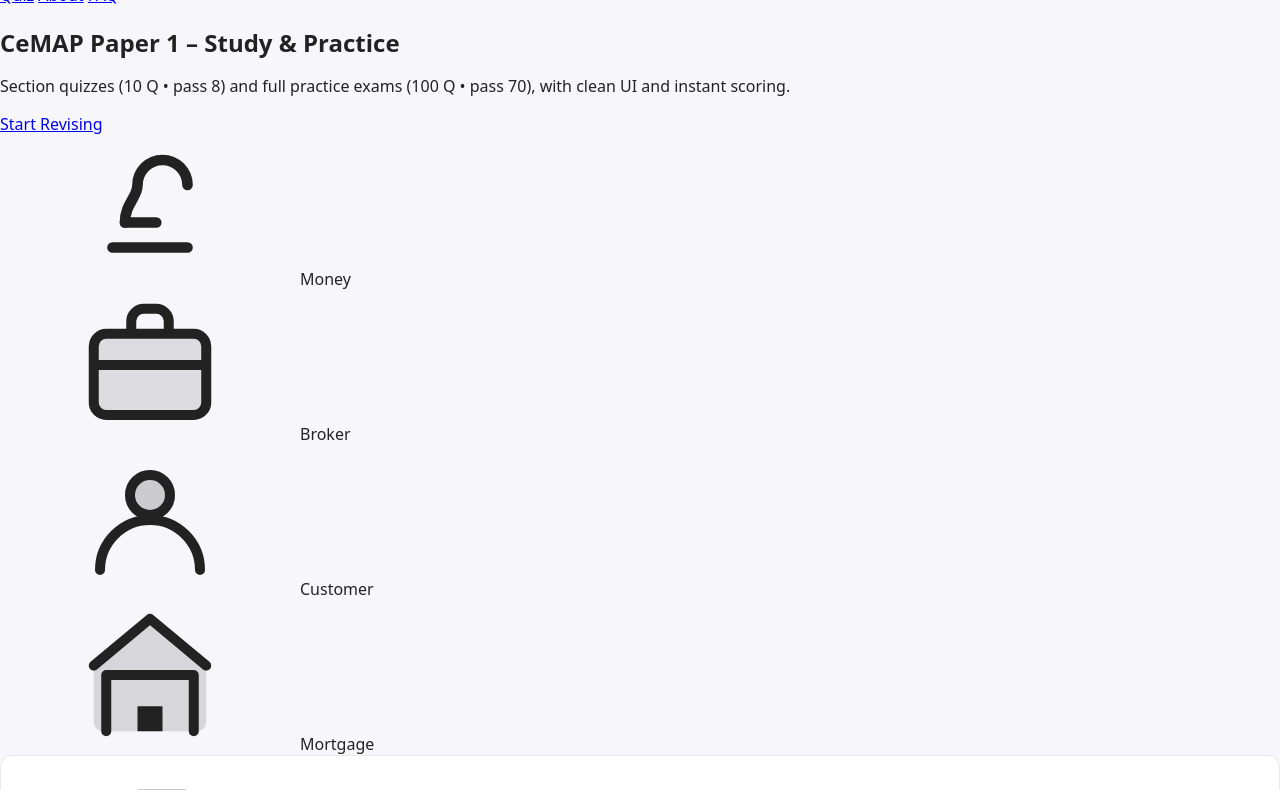
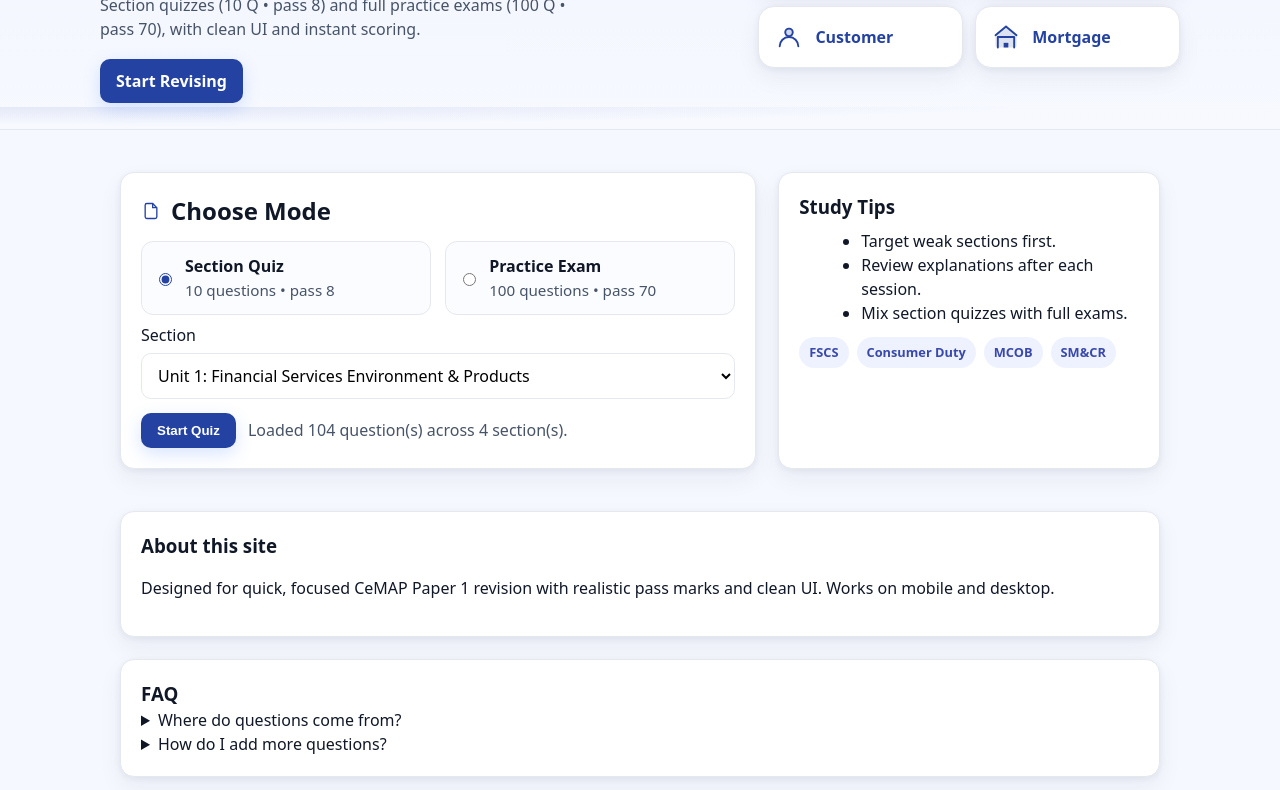
Before and after one commit to TUSSGRAY/Free-CeMap-Quiz-Based-Study-App, a plain HTML site: page index.html in a window 1280 px wide. Shown: the part 171-961 px from the top of the page. Drawn offline with Linux system fonts and the light colour scheme.

Commit message:
Update Styles.css

```diff
--- a/Styles.css
+++ b/Styles.css
@@ -1,27 +1,163 @@
-:root { font-family: system-ui, -apple-system, Segoe UI, Roboto, Arial, sans-serif; }
-body { margin: 0; background: #f7f7fb; color: #222; }
-.container { max-width: 840px; margin: 40px auto; padding: 0 16px; }
-h1 { margin-bottom: 16px; }
-.card {
-  background: #fff; border: 1px solid #e8e8ef; border-radius: 12px;
-  padding: 20px; box-shadow: 0 1px 2px rgba(0,0,0,0.04);
+/* ===== Design tokens ===== */
+:root{
+  --bg: #F6F8FF;
+  --surface: #ffffff;
+  --ink: #101828;
+  --muted: #475467;
+  --line: #E6E8F0;
+
+  --brand: #2442A2;      /* deep study blue */
+  --brand-2: #3E7BFA;    /* brighter blue */
+  --accent: #16a34a;     /* pass green */
+  --warn: #eab308;       /* amber */
+  --danger: #ef4444;     /* red */
+
+  --radius: 14px;
+  --shadow: 0 10px 24px rgba(18,29,74,.06), 0 2px 6px rgba(18,29,74,.06);
 }
-.mt { margin-top: 12px; }
-.muted { color: #666; font-size: 0.9rem; }
-.hidden { display: none; }
 
-.primary, .secondary {
-  border: 0; padding: 10px 16px; border-radius: 8px; cursor: pointer; font-weight: 600;
+*{ box-sizing:border-box }
+html,body{ margin:0; padding:0; }
+body{
+  font-family: ui-sans-serif, system-ui, -apple-system, Segoe UI, Roboto, Arial, "Apple Color Emoji", "Segoe UI Emoji";
+  color: var(--ink);
+  background: var(--bg);
+  line-height: 1.5;
 }
-.primary { background: #2f80ed; color: #fff; }
-.primary:hover { filter: brightness(0.95); }
-.secondary { background: #eee; }
-.secondary:hover { filter: brightness(0.95); }
 
-.quiz-header { display: flex; justify-content: space-between; align-items: center; margin-bottom: 10px; }
-#optionsForm label {
-  display: block; padding: 10px; border: 1px solid #e0e0ea; border-radius: 8px;
-  margin: 8px 0; cursor: pointer; background: #fafafe;
+/* ===== Layout ===== */
+.wrap{ max-width: 1080px; margin: 0 auto; padding: 0 20px; }
+.stack{ display: grid; gap: 22px; margin: 42px 0; }
+.cards{ display: grid; grid-template-columns: 1.5fr .9fr; gap: 22px; }
+@media (max-width: 900px){
+  .cards{ grid-template-columns: 1fr; }
 }
-#optionsForm input { margin-right: 8px; }
-.actions { margin-top: 14px; display: flex; justify-content: flex-end; }
+
+/* ===== Top bar ===== */
+.topbar{
+  background: var(--surface);
+  border-bottom: 1px solid var(--line);
+  position: sticky; top: 0; z-index: 40;
+}
+.topbar .wrap{ display:flex; align-items:center; justify-content:space-between; height:64px; }
+.brand{ display:flex; align-items:center; gap:10px; font-weight:800; font-size:1.05rem; letter-spacing:.2px; color: var(--brand); }
+.brand .i{ width:22px; height:22px; color: var(--brand); }
+.nav a{ color: var(--muted); text-decoration:none; margin-left: 18px; font-weight:600; }
+.nav a:hover{ color: var(--brand); }
+
+/* ===== Hero ===== */
+.hero{
+  position: relative;
+  background: linear-gradient(180deg, #f2f5ff 0%, #f7f9ff 100%);
+  border-bottom: 1px solid var(--line);
+}
+.hero-inner{
+  display:grid; grid-template-columns: 1.2fr .8fr; gap: 26px; padding: 38px 0 26px;
+}
+@media (max-width: 900px){
+  .hero-inner{ grid-template-columns: 1fr; }
+}
+.hero-copy h1{ margin:0 0 8px; font-size: clamp(1.5rem, 2.8vw, 2.2rem); }
+.hero-copy p{ color: var(--muted); margin: 0 0 18px; max-width: 54ch; }
+.hero-art{ display:grid; grid-template-columns: repeat(2, minmax(120px,1fr)); gap:12px; align-content:start; }
+.tile{
+  background: var(--surface);
+  border:1px solid var(--line);
+  border-radius: 16px;
+  padding: 16px;
+  box-shadow: var(--shadow);
+  display:flex; align-items:center; gap:12px; font-weight:700; color: var(--brand);
+}
+.i{ width:20px; height:20px; color: var(--brand); }
+.big{ width:28px; height:28px; }
+.pattern{
+  position:absolute; inset:auto 0 0 0; height: 22px;
+  background-image: radial-gradient(ellipse at 20px -8px, rgba(36,66,162,.25), transparent 60%);
+  opacity:.5;
+}
+
+/* ===== Cards & common ===== */
+.card{
+  background: var(--surface);
+  border: 1px solid var(--line);
+  border-radius: var(--radius);
+  box-shadow: var(--shadow);
+  padding: 20px;
+}
+.card-head{ display:flex; align-items:center; gap:10px; margin-bottom: 10px; }
+.card h2, .card h3{ margin:0; }
+.tips ul{ margin: 8px 0 12px 22px; }
+.badges{ display:flex; flex-wrap:wrap; gap:8px; }
+.badge{ background:#EEF2FF; color:#3949AB; padding:6px 10px; border-radius:999px; font-weight:700; font-size:.8rem; }
+
+/* ===== Options ===== */
+.options-grid{ display:grid; grid-template-columns: repeat(2, minmax(180px, 1fr)); gap:14px; margin: 12px 0 8px; }
+@media (max-width: 600px){ .options-grid{ grid-template-columns: 1fr; } }
+.option{
+  display:flex; gap:10px; align-items:center;
+  border:1px solid var(--line); border-radius:12px; padding:12px; cursor:pointer; background:#fbfcff;
+}
+.option:hover{ border-color:#cfd6ff; box-shadow: 0 0 0 3px #e8edff; }
+.option input{ accent-color: var(--brand); }
+.option-body strong{ display:block; }
+.option-body span{ color:var(--muted); font-size:.95rem; }
+
+/* ===== Fields & actions ===== */
+.field{ display:grid; gap:6px; margin: 8px 0 6px; }
+select{
+  padding: 10px 12px; border-radius: 10px; border:1px solid var(--line); background: #fff; font: inherit;
+}
+.actions{ display:flex; align-items:center; gap:12px; margin-top: 14px; flex-wrap:wrap; }
+.note{ color: var(--muted); }
+
+/* ===== Buttons ===== */
+.btn{ border:0; border-radius: 10px; padding: 10px 16px; font-weight:800; cursor:pointer; text-decoration:none; display:inline-flex; align-items:center; gap:8px; }
+.btn-primary{ background: var(--brand); color:#fff; box-shadow: 0 6px 18px rgba(62,123,250,.2); }
+.btn-primary:hover{ filter: brightness(.98); }
+.btn-secondary{ background:#ECF2FF; color:#1e3a8a; }
+.btn-link{ color: var(--brand); background: transparent; padding-left:0; }
+
+/* ===== Quiz UI ===== */
+.quiz-top{
+  display:grid; grid-template-columns: auto 1fr auto; gap: 12px; align-items:center;
+  margin-bottom: 10px;
+}
+.chip{
+  background:#EAF2FF; color:#1d4ed8; border:1px solid #cfe0ff; padding:6px 10px; border-radius:999px; font-weight:700;
+}
+.progress-wrap{
+  background:#EEF2FF; border-radius:999px; height:10px; overflow:hidden; border:1px solid #dfe6ff;
+}
+.progress-bar{ height:100%; width:0%; background: linear-gradient(90deg, #3E7BFA, #7BA5FF); transition: width .25s ease; }
+.progress-txt{ color: var(--muted); font-weight:700; font-size:.95rem; }
+
+.question{ margin: 6px 0 12px; }
+.choices{ display:grid; gap:10px; }
+.choices label{
+  display:block; border:1px solid var(--line); border-radius:12px; padding:12px; cursor:pointer; background:#fff;
+}
+.choices label:hover{ border-color:#d8def8; box-shadow: 0 0 0 3px #edf1ff; }
+.choices input{ margin-right:8px; accent-color: var(--brand); }
+
+/* ===== Result ===== */
+.result-head{ display:flex; align-items:center; gap:10px; }
+.lead{ font-size:1.05rem; color: var(--muted); }
+.result .i{ color: var(--accent); }
+
+/* ===== Footer ===== */
+.footer{
+  margin-top: 40px; padding: 24px 0; color: var(--muted);
+  border-top: 1px solid var(--line); background: #fafbff;
+}
+
+/* ===== Toast ===== */
+.toast{
+  position: fixed; left: 50%; bottom: 22px; transform: translateX(-50%) translateY(20px);
+  background: #111827; color: #fff; padding: 10px 14px; border-radius: 10px; opacity: 0; pointer-events:none;
+  transition: all .25s ease; box-shadow: 0 6px 20px rgba(0,0,0,.18); font-weight:700;
+}
+.toast.show{ opacity: 1; transform: translateX(-50%) translateY(0); }
+
+/* ===== Helpers ===== */
+.hidden{ display:none !important; }
+code{ background:#f3f4f6; padding:2px 6px; border-radius:6px; }
```
